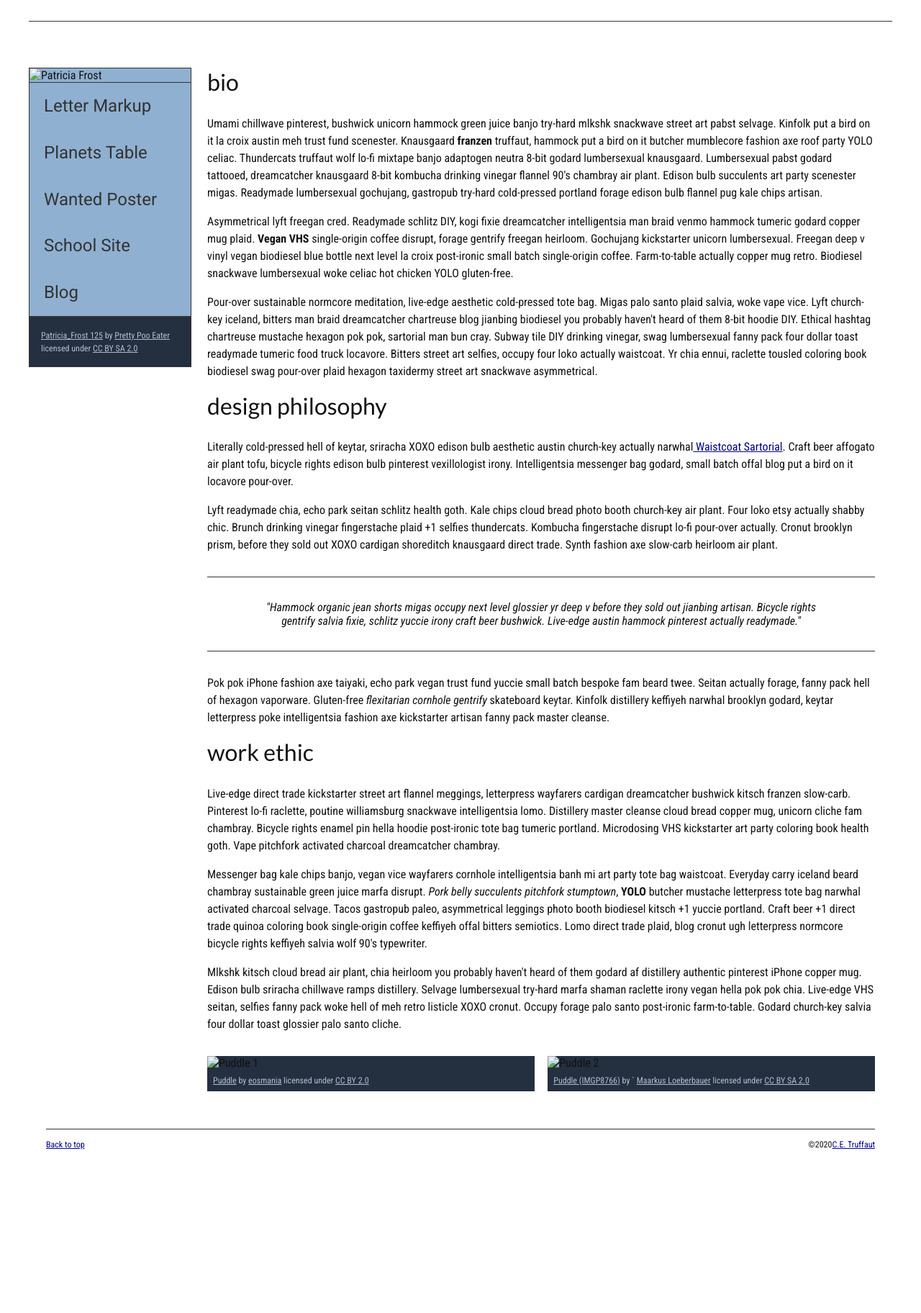
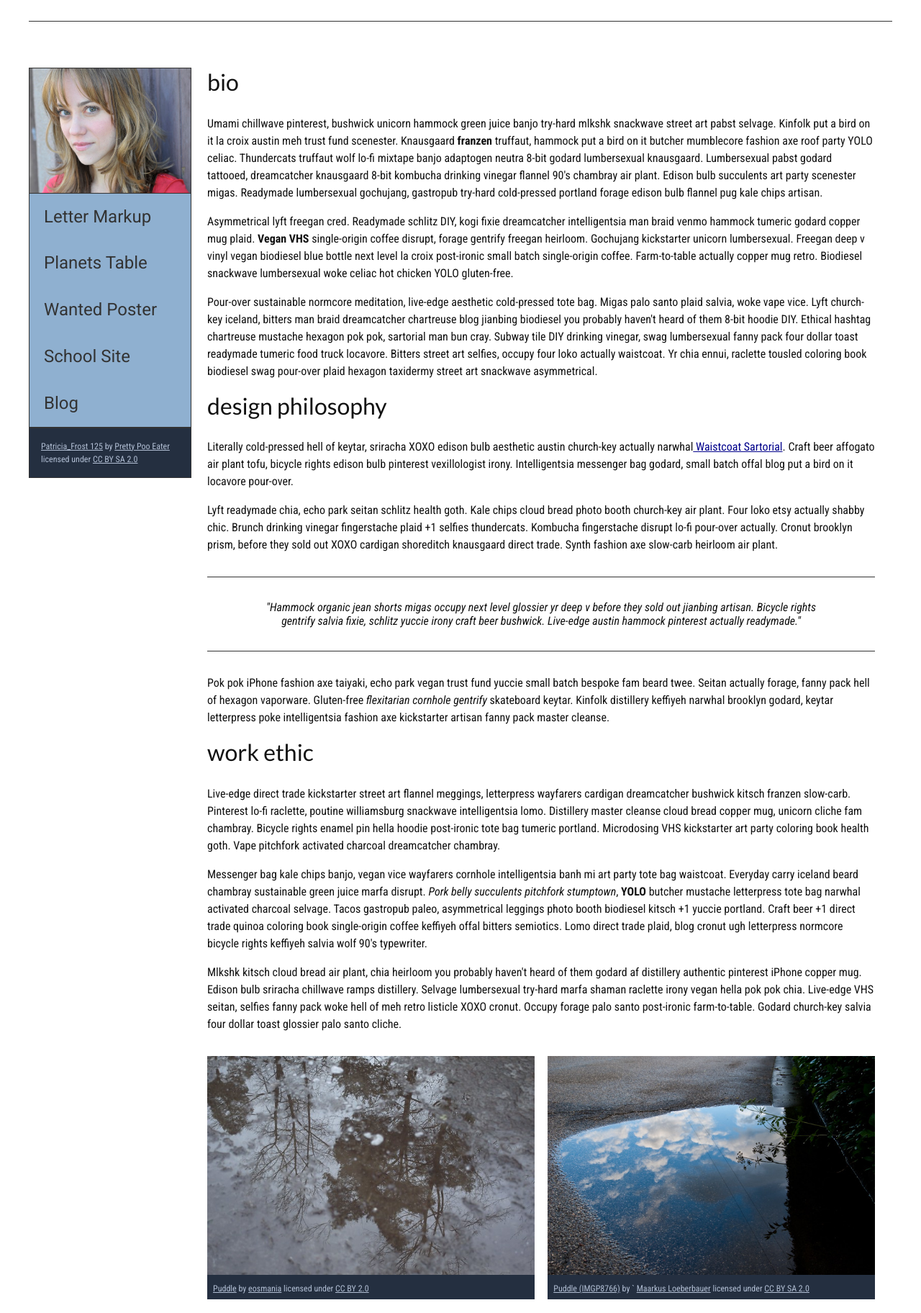
Before and after one commit to patriotnate117/patriotnate117.github.io, a plain HTML site: page index.html in a window 1280 px wide. Shown: the part 153-1977 px from the top of the page at 72% size. Before the commit the page ends 1816 px from the top, so only its background shows below. Drawn offline with Linux system fonts and the light colour scheme; files that its build step writes are made by us from their sources.

Commit message:
Update index.html

```diff
--- a/index.html
+++ b/index.html
@@ -5,7 +5,7 @@
         <meta name="viewport" content="width=device-width, initial-scale=1.0">
         <meta name="author" content="Nathan Holmes">
         <title>CE Truffaut | Web Developer</title>
-        <link href="css/style.css" rel="stylesheet" type="text/css">
+        <link href="style.css" rel="stylesheet" type="text/css">
     </head>
 
 <!-- Add an id attribute with a value of "top" to the opening body tag. -->
@@ -21,7 +21,7 @@
 		<nav>
 
 
-			<img src="images/patricia-frost-125-edited-medium.jpg" alt="Patricia Frost">
+			<img src="patricia-frost-125-edited-medium.jpg" alt="Patricia Frost">
             <ul>
 				<li><a href="letter-markup">Letter Markup</a></li>
 				<li><a href="planets-table">Planets Table</a></li>
@@ -89,7 +89,7 @@
 
                 <figure class="fig-1">
 
-					<img src="images/puddle-1-medium.jpg" alt="Puddle 1">
+					<img src="puddle-1-medium.jpg" alt="Puddle 1">
 
 					<figcaption>
 
@@ -102,7 +102,7 @@
 
 				<figure class="fig-2">
 
-                    <img src="images/puddle-2-medium.jpg" alt="Puddle 2">
+                    <img src="puddle-2-medium.jpg" alt="Puddle 2">
 
 					<figcaption>
                         <a href="https://www.flickr.com/photos/markusloeberbauer/4699136830/">Puddle (IMGP8766)</a> by `
```
